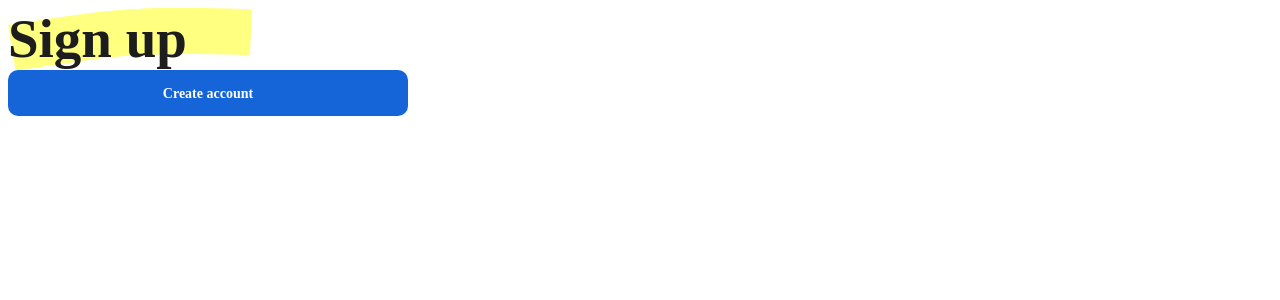
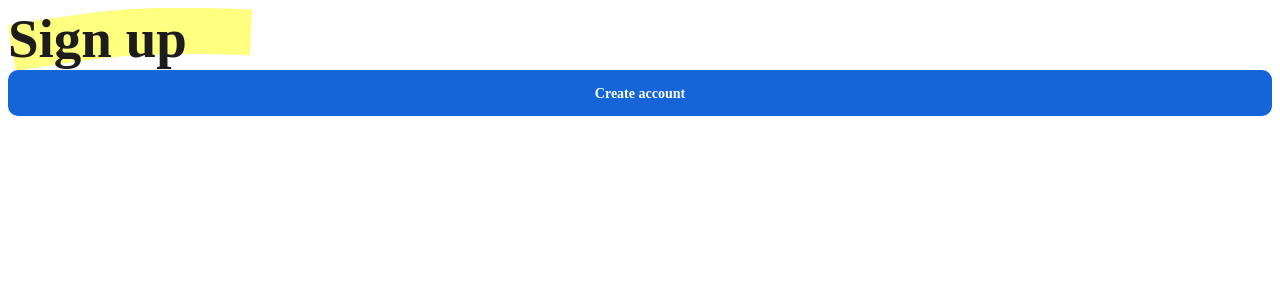
Before and after one commit to LeontevV/inv-test, a React (Vite) app: page / in a window 1280 px wide. Shown: the top 300 px of the page. Built offline with nearby package versions, Linux system fonts and the light colour scheme.

Commit message:
correct style

```diff
--- a/src/pages/SignUpPage/SignUpPage.module.scss
+++ b/src/pages/SignUpPage/SignUpPage.module.scss
@@ -1,8 +1,11 @@
 .createAccount {
-  width: 400px;
+  width: 100%;
   height: 46px;
   background: #1565d8;
   border-radius: 10px;
+  border: 0;
+}
+.buttonText {
   font-family: 'Nunito Sans';
   font-style: normal;
   font-weight: 700;
@@ -11,7 +14,6 @@
   text-align: center;
   font-feature-settings: 'liga' off;
   color: #ffffff;
-  border: 0;
 }
 .createAccount:hover {
   background: #1259bf;
--- a/src/pages/SignUpPage/SignUpPage.tsx
+++ b/src/pages/SignUpPage/SignUpPage.tsx
@@ -5,9 +5,11 @@ import style from './SignUpPage.module.scss';
 
 function SignUpPage() {
   return (
-    <div className='containerSignUp'>
+    <div className={style.containerSignUp}>
       <Label />
-      <button className={style.createAccount}>Create account</button>
+      <button className={style.createAccount}>
+        <div className={style.buttonText}>Create account</div>
+      </button>
     </div>
   );
 }
```
